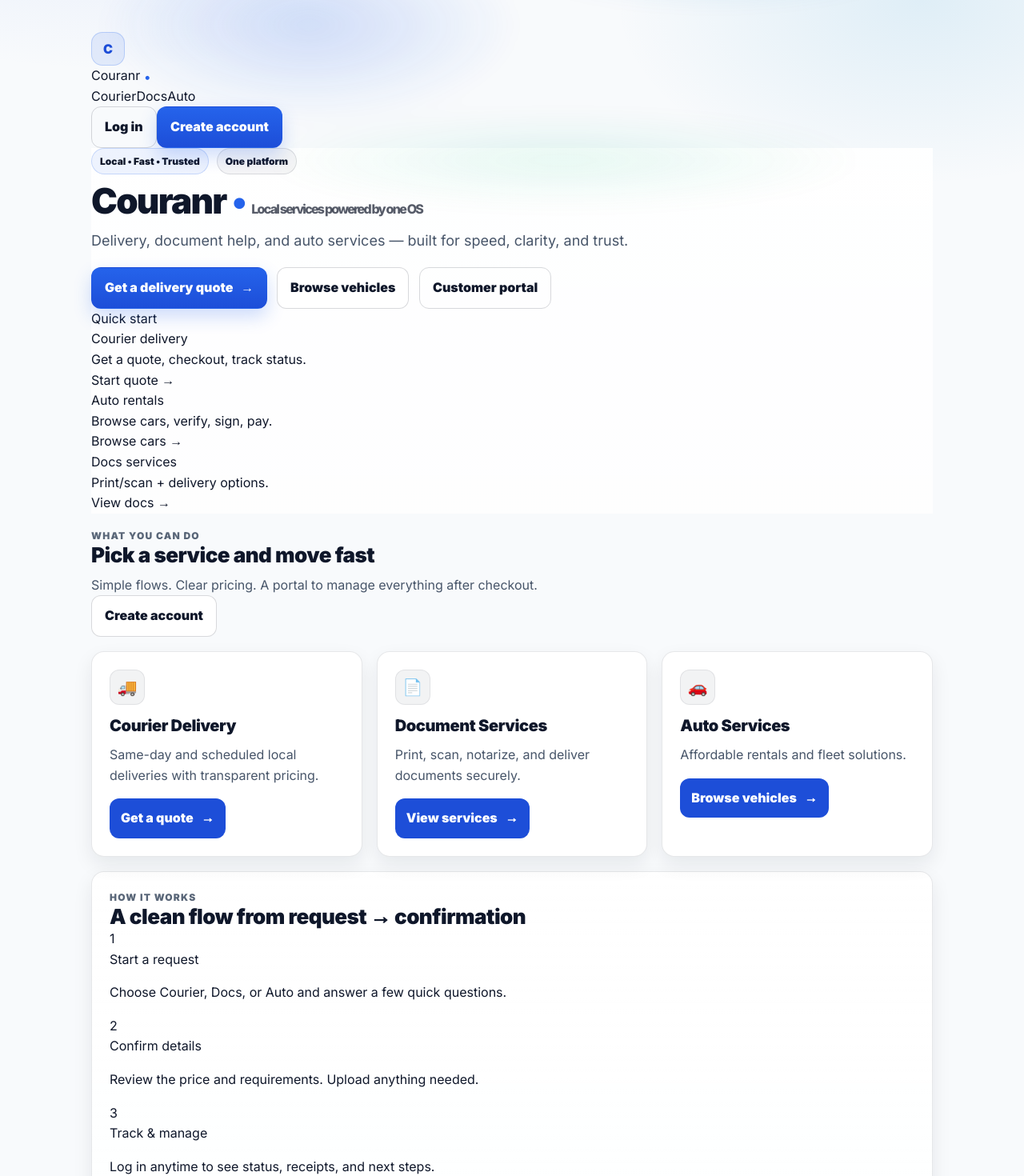
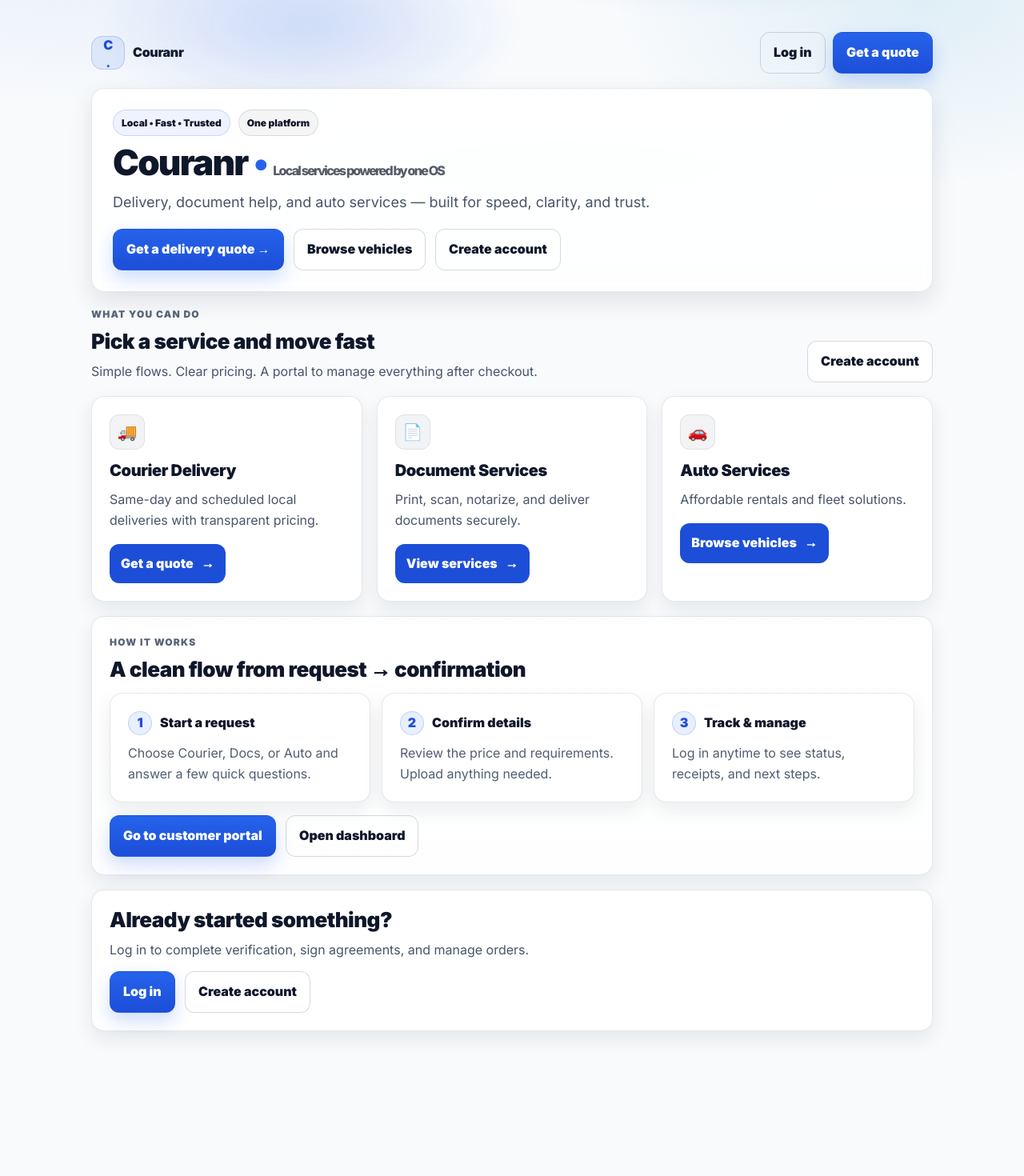
Before and after one commit to kkoly10/couranr-os, a Next.js app: page / in a window 1280 px wide. Shown: the top 1470 px of the page at 80% size. After the commit the page ends 1385 px from the top, so only its background shows below. Built offline with nearby package versions, Linux system fonts and the light colour scheme.

Commit message:
Update page.tsx

```diff
--- a/app/page.tsx
+++ b/app/page.tsx
@@ -6,43 +6,26 @@ export default function HomePage() {
     <main className="home">
       <div className="bgGlow" aria-hidden="true" />
 
-      {/* Marketing top bar (SAFE: no admin links, no auth logic) */}
-      <header className="topbar">
-        <div className="topbarInner">
-          <Link href="/" className="brand">
-            <span className="brandMark">C</span>
-            <span className="brandText">
-              Couranr <span className="brandDot">•</span>
+      {/* Home-only top row (NO admin links, no auth logic) */}
+      <div className="homeTop">
+        <Link href="/" className="brandMini" aria-label="Couranr home">
+          <span className="brandMark">
+            C<span className="brandDot">.</span>
           </span>
+          <span className="brandWord">Couranr</span>
         </Link>
 
-          <nav className="topnav" aria-label="Primary navigation">
-            <Link className="topnavLink" href="/courier">
-              Courier
-            </Link>
-            <Link className="topnavLink" href="/docs">
-              Docs
-            </Link>
-            <Link className="topnavLink" href="/auto">
-              Auto
-            </Link>
-          </nav>
-
-          <div className="topbarActions">
-            <Link className="btn btnGhost btnSm" href="/login">
+        <div className="homeTopActions">
+          <Link className="btn btnGhost" href="/login">
             Log in
           </Link>
-            <Link className="btn btnPrimary btnSm" href="/signup">
-              Create account
+          <Link className="btn btnPrimary" href="/courier">
+            Get a quote
           </Link>
         </div>
       </div>
-      </header>
 
-      {/* HERO (Option B: split hero with “panel” on the right) */}
-      <section className="hero cardSoft">
-        <div className="heroGrid">
-          <div className="heroLeft">
+      <header className="homeHero">
         <div className="badgeRow">
           <span className="badge">Local • Fast • Trusted</span>
           <span className="badge ghost">One platform</span>
@@ -60,101 +43,59 @@ export default function HomePage() {
 
         <div className="heroActions">
           <Link className="btn btnPrimary" href="/courier">
-                Get a delivery quote <span aria-hidden="true">→</span>
+            Get a delivery quote →
           </Link>
           <Link className="btn btnSecondary" href="/auto">
             Browse vehicles
           </Link>
-              <Link className="btn btnGhost" href="/login">
-                Customer portal
+          <Link className="btn btnGhost" href="/signup">
+            Create account
           </Link>
         </div>
-          </div>
+      </header>
 
-          <div className="heroRight">
-            <div className="heroPanel">
-              <div className="panelKicker">Quick start</div>
-
-              <div className="panelCard">
-                <div className="panelTitle">Courier delivery</div>
-                <div className="panelDesc">Get a quote, checkout, track status.</div>
-                <Link className="panelLink" href="/courier">
-                  Start quote <span aria-hidden="true">→</span>
-                </Link>
-              </div>
-
-              <div className="panelCard">
-                <div className="panelTitle">Auto rentals</div>
-                <div className="panelDesc">Browse cars, verify, sign, pay.</div>
-                <Link className="panelLink" href="/auto">
-                  Browse cars <span aria-hidden="true">→</span>
-                </Link>
-              </div>
-
-              <div className="panelCard">
-                <div className="panelTitle">Docs services</div>
-                <div className="panelDesc">Print/scan + delivery options.</div>
-                <Link className="panelLink" href="/docs">
-                  View docs <span aria-hidden="true">→</span>
-                </Link>
-              </div>
-            </div>
-          </div>
-        </div>
-      </section>
-
-      {/* SERVICES */}
       <section className="section">
-        <div className="sectionHeader">
+        <div style={{ display: "flex", alignItems: "end", justifyContent: "space-between", gap: 16, flexWrap: "wrap" }}>
           <div>
             <div className="kicker">What you can do</div>
-            <h2 className="h2">Pick a service and move fast</h2>
+            <h2 className="h2" style={{ marginTop: 10 }}>
+              Pick a service and move fast
+            </h2>
             <p className="p">Simple flows. Clear pricing. A portal to manage everything after checkout.</p>
           </div>
-
           <Link className="btn btnSecondary" href="/signup">
             Create account
           </Link>
         </div>
 
         <div className="cardGrid">
-          <Card
-            icon="🚚"
-            title="Courier Delivery"
-            description="Same-day and scheduled local deliveries with transparent pricing."
-            href="/courier"
-            cta="Get a quote"
-          />
-          <Card
-            icon="📄"
-            title="Document Services"
-            description="Print, scan, notarize, and deliver documents securely."
-            href="/docs"
-            cta="View services"
-          />
-          <Card
-            icon="🚗"
-            title="Auto Services"
-            description="Affordable rentals and fleet solutions."
-            href="/auto"
-            cta="Browse vehicles"
-          />
+          <Card icon="🚚" title="Courier Delivery" description="Same-day and scheduled local deliveries with transparent pricing." href="/courier" cta="Get a quote" />
+          <Card icon="📄" title="Document Services" description="Print, scan, notarize, and deliver documents securely." href="/docs" cta="View services" />
+          <Card icon="🚗" title="Auto Services" description="Affordable rentals and fleet solutions." href="/auto" cta="Browse vehicles" />
         </div>
       </section>
 
-      {/* HOW IT WORKS */}
       <section className="section">
         <div className="card cardSoft">
           <div className="kicker">How it works</div>
-          <h2 className="h2">A clean flow from request → confirmation</h2>
+          <h2 className="h2" style={{ marginTop: 10 }}>
+            A clean flow from request → confirmation
+          </h2>
 
-          <div className="steps">
+          <div
+            style={{
+              marginTop: 14,
+              display: "grid",
+              gridTemplateColumns: "repeat(auto-fit, minmax(220px, 1fr))",
+              gap: 14,
+            }}
+          >
             <Step n="1" title="Start a request" desc="Choose Courier, Docs, or Auto and answer a few quick questions." />
             <Step n="2" title="Confirm details" desc="Review the price and requirements. Upload anything needed." />
             <Step n="3" title="Track & manage" desc="Log in anytime to see status, receipts, and next steps." />
           </div>
 
-          <div className="ctaRow">
+          <div style={{ marginTop: 16, display: "flex", gap: 12, flexWrap: "wrap" }}>
             <Link className="btn btnPrimary" href="/login">
               Go to customer portal
             </Link>
@@ -165,15 +106,12 @@ export default function HomePage() {
         </div>
       </section>
 
-      {/* FINAL CTA */}
-      <section className="section sectionLast">
-        <div className="card ctaCard">
-          <div>
+      <section className="section" style={{ paddingBottom: 24 }}>
+        <div className="card">
           <h2 className="h2">Already started something?</h2>
           <p className="p">Log in to complete verification, sign agreements, and manage orders.</p>
-          </div>
 
-          <div className="ctaRow">
+          <div style={{ marginTop: 14, display: "flex", gap: 12, flexWrap: "wrap" }}>
             <Link className="btn btnPrimary" href="/login">
               Log in
             </Link>
@@ -182,15 +120,6 @@ export default function HomePage() {
             </Link>
           </div>
         </div>
-
-        <footer className="miniFooter">
-          <div>© {new Date().getFullYear()} Couranr</div>
-          <div className="miniFooterLinks">
-            <Link href="/privacy">Privacy</Link>
-            <span aria-hidden="true">•</span>
-            <Link href="/terms">Terms</Link>
-          </div>
-        </footer>
       </section>
     </main>
   );
@@ -212,9 +141,7 @@ function Card({
   return (
     <div className="card interactiveCard">
       <div>
-        <div className="cardIcon" aria-hidden="true">
-          {icon}
-        </div>
+        <div className="cardIcon" aria-hidden="true">{icon}</div>
         <h2 className="cardTitle">{title}</h2>
         <p className="cardDesc">{description}</p>
       </div>
@@ -228,12 +155,26 @@ function Card({
 
 function Step({ n, title, desc }: { n: string; title: string; desc: string }) {
   return (
-    <div className="stepCard">
-      <div className="stepTop">
-        <span className="stepNum">{n}</span>
-        <div className="stepTitle">{title}</div>
+    <div className="card" style={{ background: "#fff" }}>
+      <div style={{ display: "flex", alignItems: "center", gap: 10 }}>
+        <span
+          style={{
+            width: 30,
+            height: 30,
+            borderRadius: 999,
+            display: "grid",
+            placeItems: "center",
+            background: "rgba(37,99,235,0.10)",
+            border: "1px solid rgba(37,99,235,0.22)",
+            fontWeight: 950,
+            color: "rgba(29,78,216,1)",
+          }}
+        >
+          {n}
+        </span>
+        <div style={{ fontWeight: 950 }}>{title}</div>
       </div>
-      <p className="stepDesc">{desc}</p>
+      <p style={{ marginTop: 10, marginBottom: 0, color: "rgba(71,85,105,0.95)" }}>{desc}</p>
     </div>
   );
 }
```
Lines whose indentation alone changed are shown as unchanged.
